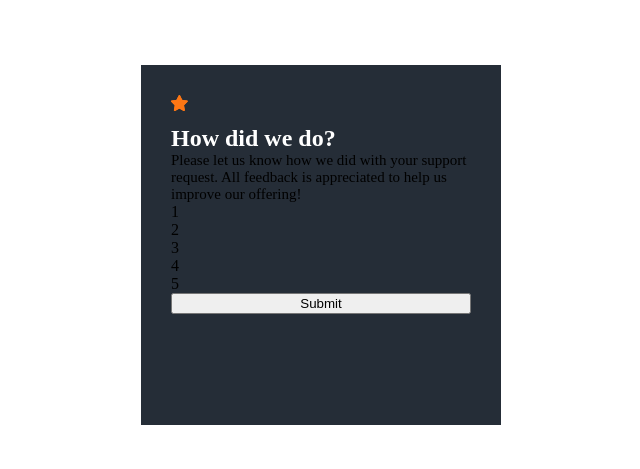
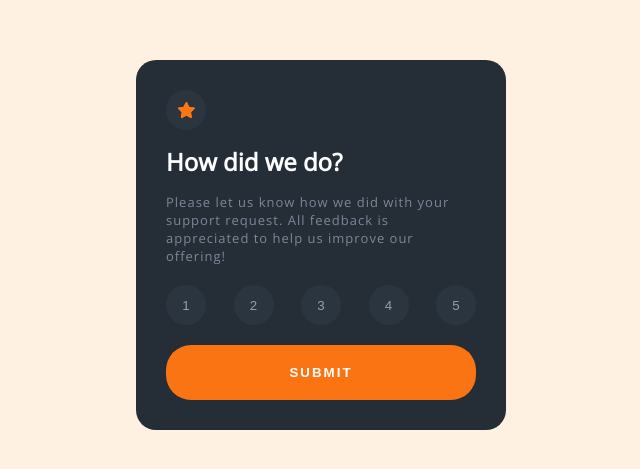
Before and after one commit to DjanyMouton/Interactive-rating-component, a plain HTML site: page index.html in a window 1280 px wide. Shown: the part 155-624 px from the top of the page, without its empty margins (319-959 px from the left). Drawn offline with nearby package versions, Linux system fonts and the light colour scheme.

Commit message:
first page finished

```diff
--- a/index.html
+++ b/index.html
@@ -18,7 +18,7 @@
 
   <!-- Rating state start -->
 <main id="main">
-  <div><img id="image" src="/images/icon-star.svg" alt="Star icon"></div>
+  <div id="image-div"><img id="image" src="/images/icon-star.svg" alt="Star icon"></div>
   <h1 id="title">
     How did we do?
   </h1>
@@ -28,31 +28,31 @@
     to help us improve our offering!
   </p>
 
-  <section>
+  <section id="rating-section">
 
-    <div>
+    <button class="rating-div">
       1
-    </div>
+    </button>
 
-    <div>
+    <button class="rating-div">
       2
-    </div>
+    </button>
 
-    <div>
+    <button class="rating-div">
       3
-    </div>
+    </button>
 
-    <div>
+    <button class="rating-div">
       4
-    </div>
+    </button>
 
-    <div>
+    <button class="rating-div">
       5
-    </div>
+    </button>
 
   </section>
 
-  <button>
+  <button id="btn">
     Submit
   </button>
 </main>
--- a/style.css
+++ b/style.css
@@ -1,3 +1,6 @@
+@import url('https://fonts.googleapis.com/css2?family=Open+Sans&display=swap');
+@import url('https://fonts.googleapis.com/css2?family=Open+Sans:wght@300&display=swap');
+
 *{
     margin: 0;
 }
@@ -9,23 +12,70 @@ body{
     box-sizing: border-box;
     height: 100vh;
     width: 100%;
+    background-color: rgb(255, 241, 225);
+}
+#image-div{
+    display: flex;
+    align-items: center;
+    justify-content: center;
+    height: 40px;
+    width: 40px;
+    border-radius: 50%;
+    background-color: hsl(213, 19%, 21%);
 }
 #image{
     background-image: url(/images/icon-star.svg);
-    margin-bottom: 10px;
 }
 #main{
     background-color: hsl(213, 19%, 18%);
+    border-radius: 20px;
     padding: 30px;
-    height: 300px;
-    width: 300px;
+    height: 310px;
+    width: 310px;
     display: flex;
     flex-direction: column;
 }
 #title{
+    margin-top: 15px;
     font-size: 1.5rem;
     color: white;
+    font-family: 'Open Sans', sans-serif;
 }
 #paragraphe{
-    font-size: 15px;
+    letter-spacing: 1px;
+    font-family: 'Open Sans', sans-serif;
+    color:hsl(216, 12%, 54%);
+    font-size: 13px;
+    margin-top: 15px;
 }
+#rating-section{
+    display: flex;
+    align-items: center;
+    justify-content:space-between;
+    margin-top: 20px;
+    width: 100%;
+}
+.rating-div{
+    display: flex;
+    justify-content: center;
+    align-items: center;
+    border: none;
+    cursor: pointer;
+    height: 40px;
+    width: 40px;
+    color: hsl(217, 12%, 63%);
+    background-color: hsl(213, 19%, 21%);
+    border-radius: 50%;
+}
+#btn{
+    margin-top: 20px;
+    border-radius: 25px;
+    border: none;
+    padding: 20px;
+    background-color: hsl(25, 97%, 53%);
+    color: white;
+    font-weight: bold;
+    letter-spacing: 2px;
+    text-transform: uppercase;
+    cursor: pointer;
+}
```
